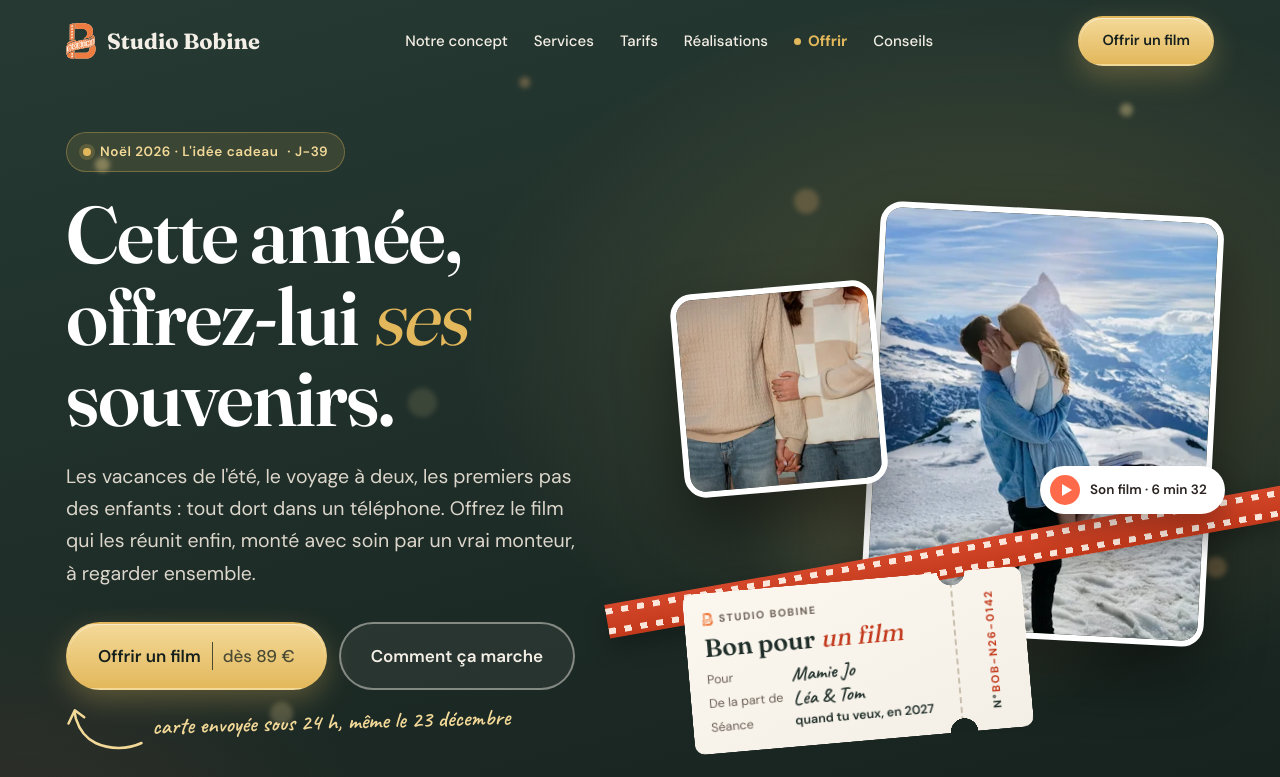
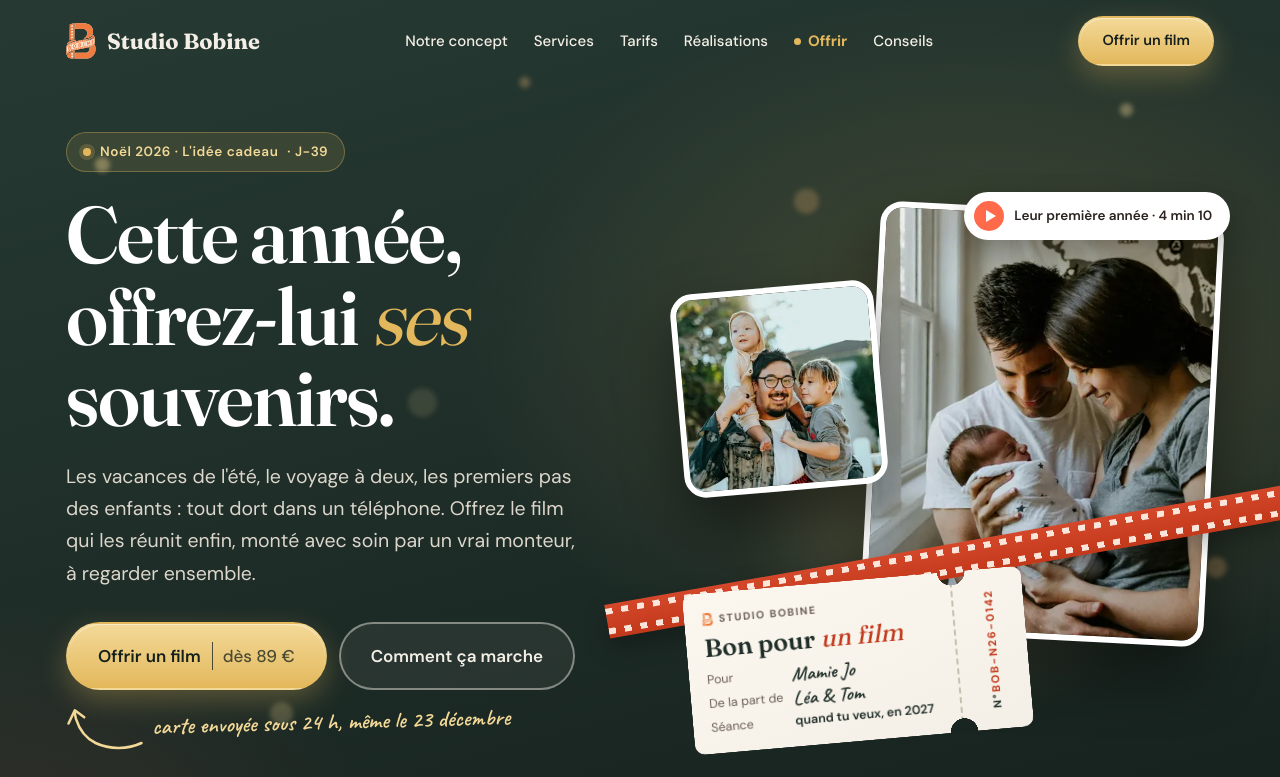
Before and after one commit to quentinacq/studio-bobine-site, a plain HTML site: page index.html in a window 1280 px wide. Shown: the top 777 px of the page. Drawn offline with Linux system fonts and the light colour scheme; animation ran at ten frames a second.

Commit message:
Accueil Noël : photos de famille dans le hero
- Deux nouvelles photos (parents et nouveau-né, père et ses enfants),
  sous licence Unsplash, recadrées et exportées en WebP (2 tailles)
- Pastille de lecture remontée pour ne pas masquer les visages
- Image de partage og-noel.jpg régénérée avec la nouvelle mise en scène

Co-Authored-By: Claude Fable 5.2 <noreply@anthropic.com>
Claude-Session: https://claude.ai/code/session_01VUfQWmFbfogwRJAVEQjdcx

```diff
--- a/assets/site.css
+++ b/assets/site.css
@@ -1165,7 +1165,7 @@ body.avec-annonce main{padding-top:36px}
 .nl-photo.nl-p2{left:0;top:10%;width:42%;aspect-ratio:1/1;transform:rotate(-5deg);z-index:1}
 .nl-scene .nl-ruban{left:-14%;right:-14%;top:60%;transform:rotate(-10deg);z-index:2}
 .nl-scene .billet{position:absolute;left:0;bottom:2%;width:min(330px,88%);transform:rotate(-5deg);z-index:3}
-.nl-etiquette{position:absolute;right:-2%;top:46%;z-index:4;background:#fff;color:var(--ink);border-radius:100px;padding:9px 18px 9px 10px;display:flex;align-items:center;gap:10px;
+.nl-etiquette{position:absolute;right:-3%;top:-3%;z-index:4;background:#fff;color:var(--ink);border-radius:100px;padding:9px 18px 9px 10px;display:flex;align-items:center;gap:10px;
   font-weight:600;font-size:13.5px;box-shadow:0 12px 30px rgba(0,0,0,.3)}
 .nl-etiquette i{width:30px;height:30px;border-radius:50%;background:var(--coral);display:flex;align-items:center;justify-content:center;flex-shrink:0}
 .nl-etiquette i::after{content:"";border-left:10px solid #fff;border-top:6px solid transparent;border-bottom:6px solid transparent;margin-left:3px}
--- a/index.html
+++ b/index.html
@@ -47,7 +47,7 @@
    {"@type":"Offer","name":"Film surprise","price":"189","priceCurrency":"EUR"}]}]}
 </script>
 
-<link rel="preload" as="image" href="/images/hero/couple-montagne.webp" fetchpriority="high">
+<link rel="preload" as="image" href="/images/hero/noel-famille-naissance.webp" imagesrcset="/images/hero/noel-famille-naissance-400.webp 400w, /images/hero/noel-famille-naissance.webp 800w" imagesizes="(max-width: 920px) 70vw, 380px" fetchpriority="high">
 <link rel="preload" href="/assets/fonts/fraunces-latin.woff2" as="font" type="font/woff2" crossorigin>
 <link rel="preload" href="/assets/fonts/dm-sans-latin.woff2" as="font" type="font/woff2" crossorigin>
 <link rel="stylesheet" href="/assets/fonts/fonts.css">
@@ -124,10 +124,10 @@
       </div>
     </div>
     <div class="nl-scene" aria-hidden="true">
-      <div class="nl-photo nl-p2"><img src="/images/hero/couple-lac-400.webp" alt="" width="400" height="267" loading="eager"></div>
-      <div class="nl-photo nl-p1"><img src="/images/hero/couple-montagne.webp" alt="" width="400" height="500" fetchpriority="high"></div>
+      <div class="nl-photo nl-p2"><img src="/images/hero/noel-famille-papa.webp" srcset="/images/hero/noel-famille-papa-300.webp 300w, /images/hero/noel-famille-papa.webp 600w" sizes="(max-width: 920px) 42vw, 230px" alt="" width="600" height="600" loading="eager"></div>
+      <div class="nl-photo nl-p1"><img src="/images/hero/noel-famille-naissance.webp" srcset="/images/hero/noel-famille-naissance-400.webp 400w, /images/hero/noel-famille-naissance.webp 800w" sizes="(max-width: 920px) 70vw, 380px" alt="" width="800" height="1000" fetchpriority="high"></div>
       <div class="nl-ruban"></div>
-      <div class="nl-etiquette"><i></i>Son film · 6 min 32</div>
+      <div class="nl-etiquette"><i></i>Leur première année · 4 min 10</div>
       <div class="billet">
           <div class="billet-corps">
             <span class="billet-marque"><img src="/images/logo-mark.svg" alt="" width="11" height="13">Studio Bobine</span>
```
Also changed, not shown: images/hero/noel-famille-naissance-400.webp (added), images/hero/noel-famille-naissance.webp (added), images/hero/noel-famille-papa-300.webp (added), images/hero/noel-famille-papa.webp (added), images/og-noel.jpg.
